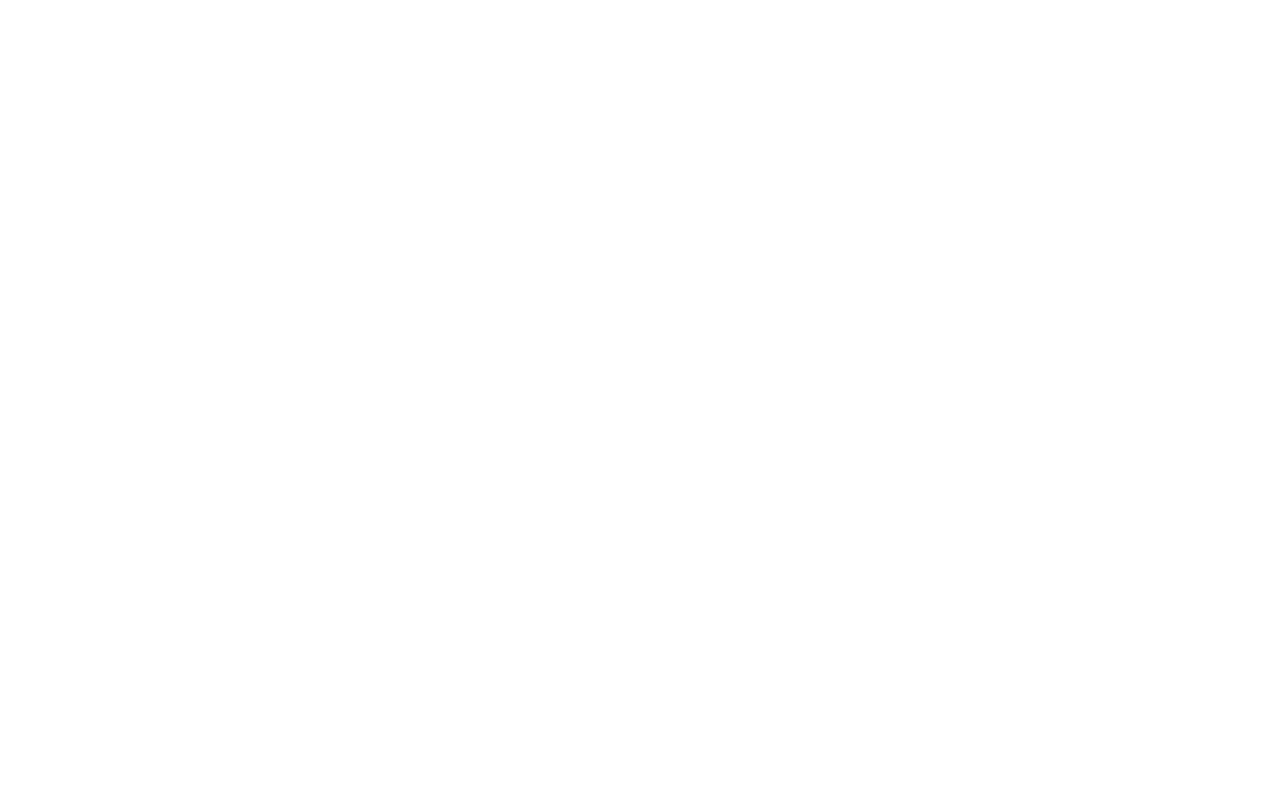
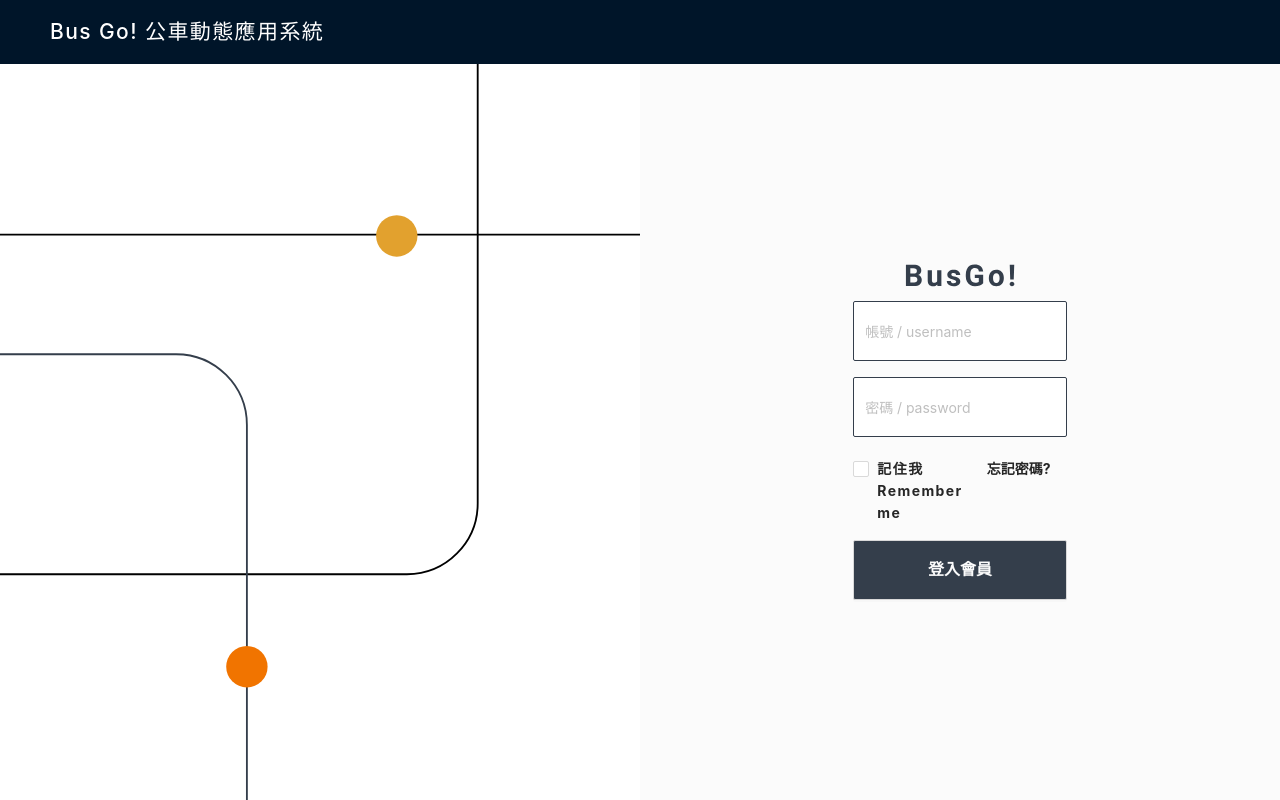
Before and after one commit to alicevvv/BusGo, a React (Create React App) app: page / in a window 1280 px wide. Built offline with nearby package versions, Linux system fonts and the light colour scheme.

Commit message:
style add

```diff
--- a/src/App.js
+++ b/src/App.js
@@ -10,8 +10,8 @@ function App() {
   return (
     <BrowserRouter>
         <Switch>
-          <Route exact path="/home" component={Home}/>
-          <Route path="/login" component={Login}/>
+          <Route path="/home" component={Home}/>
+          <Route exact path="/" component={Login}/>
           <Route path="/busRoute" component={BusRoute}/>
         </Switch>
     </BrowserRouter>
--- a/src/index.css
+++ b/src/index.css
@@ -143,9 +143,11 @@ code {
 
 
 /* input */
+.loginInputs{
+    width: 100%;
+}
 
 .loginInputs .ant-input {
-    width: 360px !important;
     height: 60px !important;
     border: 1px solid var(--deep-gray) !important;
     margin-bottom: 1rem !important;
--- a/src/page/BusRoute.js
+++ b/src/page/BusRoute.js
@@ -18,7 +18,7 @@ export default function BusRoute() {
                     <Col span={3} className="bg-white"></Col>
                     <Col span={6} className="bg-white" style={{display:'flex',flexDirection:'column',justifyContent:'center',alignItems:'center'}}>
                             <Divider orientation="left">搜尋公車路線</Divider>
-                            <Search placeholder="輸入公車路線/站牌" value="935" id="route_input" style={{ width: "100%",fontSize: 16,color: '#1890ff'}}/>
+                            <Search placeholder="輸入公車路線/站牌" value="932" id="route_input" style={{ width: "100%",fontSize: 16,color: '#1890ff'}}/>
                             <div class="font-normal" style={{marginTop:'60px'}}>FAD-061</div>
                             <div  style={{marginTop:'20px'}}>
                                 <img src="./img/bus.svg"></img>
--- a/src/page/Home.js
+++ b/src/page/Home.js
@@ -5,7 +5,12 @@ import news from '../json/news.json';
 const {Header, Content, Footer} = Layout;
 const { Search } = Input;
 const { Title } = Typography;
-
+const onSearch = value =>
+{console.log(value);
+    if(value==='932'){
+        window.location.href="./busRoute";
+    }
+}
 
 export default function Home() {
     return (
@@ -21,7 +26,7 @@ export default function Home() {
                     <Col span={3} className="bg-white"></Col>
                     <Col span={6} className="bg-white" style={{display:'flex',flexDirection:'column',justifyContent:'center',alignItems:'center'}}>
                             <Divider orientation="left">搜尋公車路線</Divider>
-                            <Search placeholder="輸入公車路線/站牌" style={{ width: "100%",fontSize: 16,color: '#1890ff'}}/>
+                            <Search placeholder="輸入公車路線/站牌" style={{ width: "100%",fontSize: 16,color: '#1890ff'}} onSearch={onSearch}/>
                             <div style={{marginTop:'60px'}}>
                                 <img src="./img/bus_loading.svg"></img>
                             </div>
--- a/src/page/Login.js
+++ b/src/page/Login.js
@@ -1,4 +1,5 @@
-import {Layout, Row, Col,Input,Space, Typography, Radio, Button,Checkbox} from 'antd';
+import {Layout, Row, Col,Input,Space, Typography, Radio, Button,Checkbox,} from 'antd';
+import {Link} from 'react-router-dom';
 import AppHeader from '../component/header';
 import AppFooter from '../component/footer';
 import news from '../json/news.json';
@@ -31,21 +32,24 @@ export default function Login() {
                             <img src="./img/member_banner.svg" style={{width:'100%',height:'calc(100vh - 64px)',objectFit:'cover'}}/>
                         </div>
                     </Col>
-                    <Col span={3} className="bg-light"></Col>
-                    <Col span={6} className="bg-light" style={{display:'flex',flexDirection:'column',justifyContent:'center',alignItems:'center'}}>
+                    <Col span={4} className="bg-light"></Col>
+                    <Col span={4} className="bg-light" style={{display:'flex',flexDirection:'column',justifyContent:'center',alignItems:'center'}}>
                         <img src="./img/logo.svg" style={{marginBottom:'1em'}}/>
                         <span className="loginInputs">
-                            <Input placeholder="帳號 / username"/>
-                            <Input placeholder="密碼 / password"/>
+                            <Input placeholder="帳號 / username" style={{width:'100%'}}/>
+                            <Input placeholder="密碼 / password" style={{width:'100%'}}/>
                         </span>
                         <div style={{width:'100%',display:'flex',flexDirection:'row',justifyContent:'space-between',alignItems:'baseline'}}>
                             <Checkbox className="font-normal">記住我 Remember me </Checkbox>
                             <Button type="text" style={{fontWeight:'bold'}}>忘記密碼?</Button>
                         </div>
-                        <Button className="btn-main hover-border" style={{width:'100%',height:'60px',marginTop:'1rem'}}>
-                            <span className="font-normal">登入會員</span></Button>
+                        <Link to={`/home`} style={{width:'100%'}}>
+                            <Button className="btn-main hover-border" style={{width:'100%',height:'60px',marginTop:'1rem'}}>
+                                <span className="font-normal">登入會員</span>
+                            </Button>
+                        </Link>
                     </Col>
-                    <Col span={3} className="bg-light"></Col>
+                    <Col span={4} className="bg-light"></Col>
                 </Row>
             </Content>
         </Layout>
```
